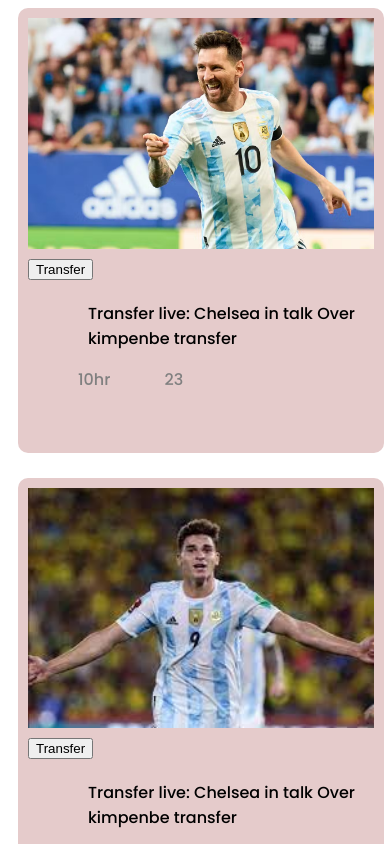
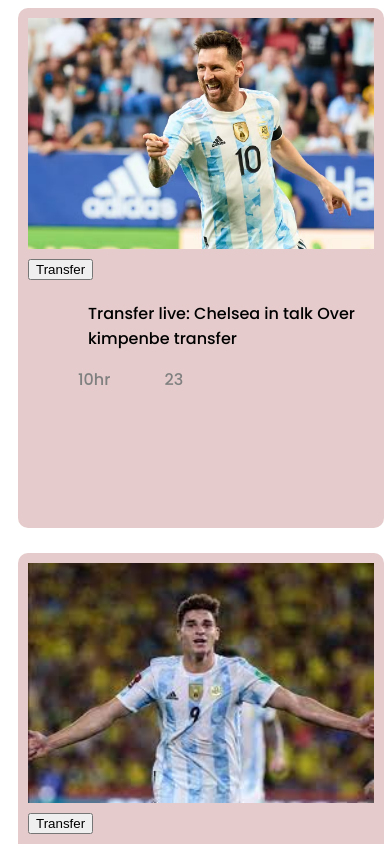
Before and after one commit to delwarHosen/upcoming-world-cup, a plain HTML site: page link-blog.html in a window 390 px wide. Shown: the top 844 px of the page. Drawn offline with Linux system fonts and the light colour scheme.

Commit message:
added-height

```diff
--- a/link-blog.html
+++ b/link-blog.html
@@ -5,7 +5,7 @@
     <meta charset="UTF-8">
     <meta http-equiv="X-UA-Compatible" content="IE=edge">
     <meta name="viewport" content="width=device-width, initial-scale=1.0">
-    <title>blogs</title>
+    <title>link-blogs</title>
     <link rel="stylesheet" href="styles/style.css">
 </head>
 
--- a/styles/style.css
+++ b/styles/style.css
@@ -254,7 +254,7 @@ for Mobile view media query
     .player {
         background-color: rgb(229, 203, 203);
         flex-direction: column;
-        height: 425px;
+        height: 500px;
         width: 95%;
     }
 
```
